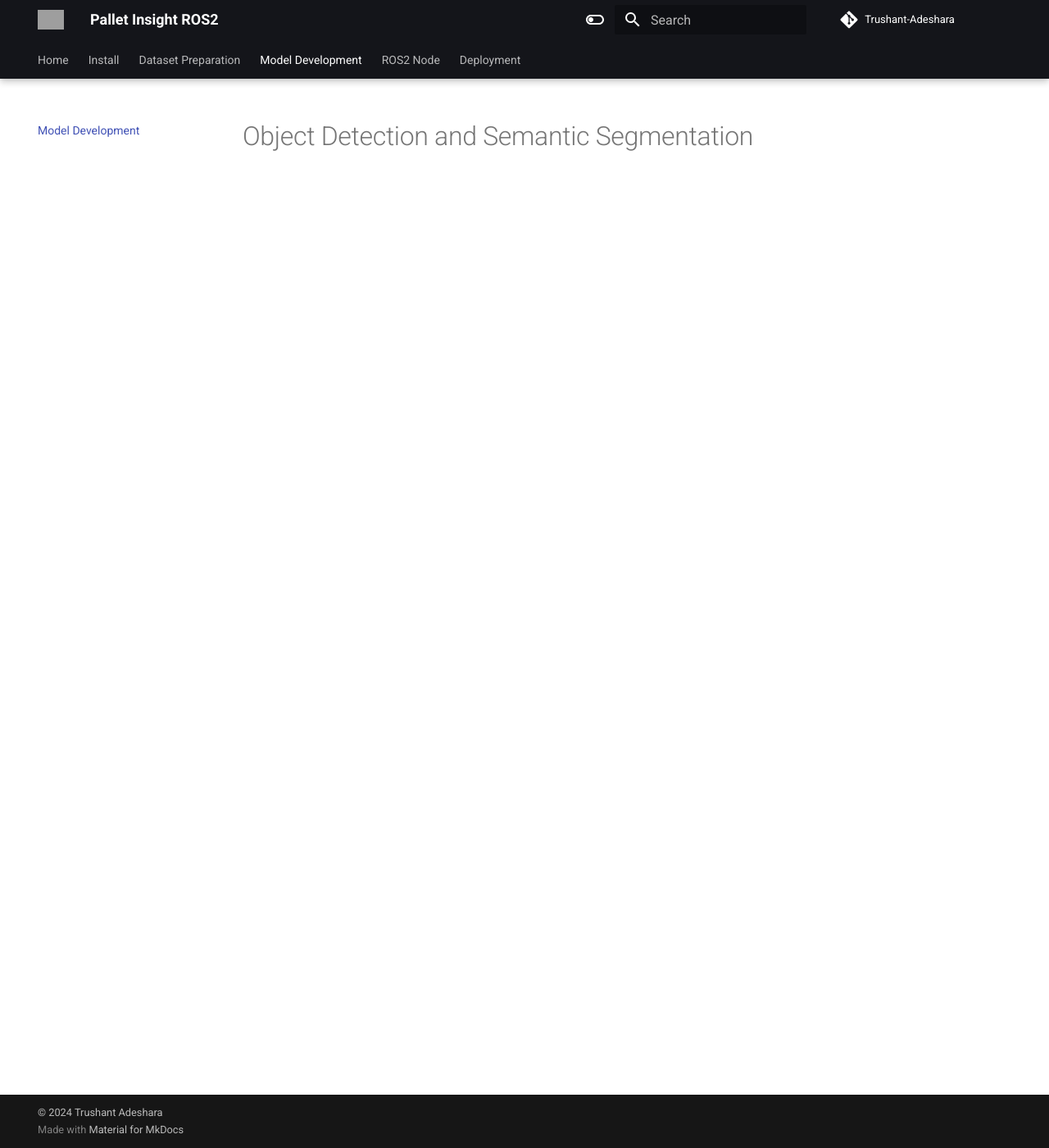
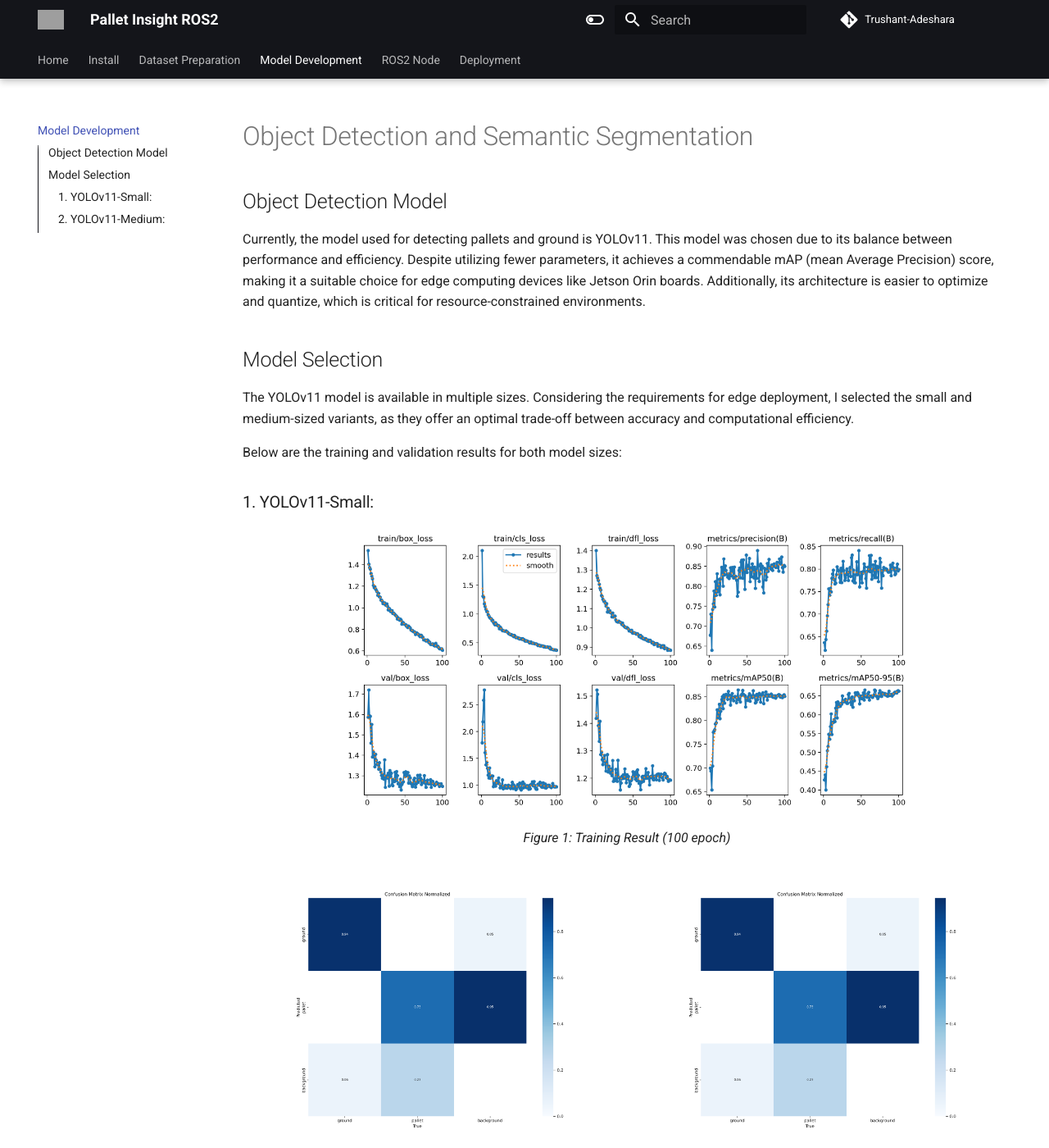
Before and after one commit to trushant05/pallet_insight_ros2, an MkDocs documentation site: the page built from docs/model.md, in a window 1280 px wide and 1400 px high. Shown: the whole window at 82% size. Built offline with MkDocs 1.6.1 and Material for MkDocs 9.7.7, drawn with Linux system fonts in a browser that asks for light colours; some of the changed text lies outside the part shown; grey boxes are pictures that could not be loaded.

Commit message:
update Object Detection section in documentation with YOLOv11 model training and validation results

```diff
--- a/docs/model.md
+++ b/docs/model.md
@@ -1 +1,50 @@
 # Object Detection and Semantic Segmentation
+
+## Object Detection Model
+
+Currently, the model used for detecting pallets and ground is YOLOv11. This model was chosen due to its balance between performance and efficiency. Despite utilizing fewer parameters, it achieves a commendable mAP (mean Average Precision) score, making it a suitable choice for edge computing devices like Jetson Orin boards. Additionally, its architecture is easier to optimize and quantize, which is critical for resource-constrained environments.
+
+## Model Selection
+The YOLOv11 model is available in multiple sizes. Considering the requirements for edge deployment, I selected the small and medium-sized variants, as they offer an optimal trade-off between accuracy and computational efficiency.
+
+Below are the training and validation results for both model sizes:
+
+### 1. YOLOv11-Small:
+
+  <figure>
+      <img src="/assets/img/yolov11_s_100_ep.png" alt="YOLOv11 Small" width="700">
+      <figcaption>Figure 1: Training Result (100 epoch)</figcaption>
+  </figure>
+
+  <div style="display: flex; justify-content: space-around; align-items: flex-start; gap: 20px;">
+  <figure>
+      <img src="/assets/img/yolov11_s_100_ep_cmn.png" alt="YOLOv11 Medium" width="400">
+      <figcaption>Figure 2: Training Confusion Matrix Normalized</figcaption>
+  </figure>
+  <figure>
+      <img src="/assets/img/yolov11_s_100_ep_cmn.png" alt="YOLOv11 Medium" width="400">
+      <figcaption>Figure 3: Validation Confusion Matrix Normalized</figcaption>
+  </figure>
+  </div>
+
+### 2. YOLOv11-Medium:
+
+  <figure>
+      <img src="/assets/img/yolov11_m_100_ep.png" alt="YOLOv11 Medium" width="700">
+      <figcaption>Figure 4: Training Result (100 epoch)</figcaption>
+  </figure>
+
+  <div style="display: flex; justify-content: space-around; align-items: flex-start; gap: 20px;">
+  <figure>
+      <img src="/assets/img/yolov11_m_100_ep_cmn.png" alt="YOLOv11 Medium" width="400">
+      <figcaption>Figure 5: Training Confusion Matrix Normalized</figcaption>
+  </figure>
+  <figure>
+      <img src="/assets/img/yolov11_m_100_ep_cmn.png" alt="YOLOv11 Medium" width="400">
+      <figcaption>Figure 6: Validation Confusion Matrix Normalized</figcaption>
+  </figure>
+</div>
+
+Note: The results shown above pertain to the YOLOv11 small and medium-sized models trained for 100 epochs. For a comprehensive analysis, including results from both 50-epoch and 100-epoch training, refer to the full results.
+
+Download the complete result: [(YOLOv11s-50ep)](./assets/files/YOLOv11_s_50ep.zip) [(YOLOv11s-100ep)](./assets/files/YOLOv11_s_100ep.zip) [(YOLOv11m-50ep)](./assets/files/YOLOv11_m_50ep.zip) [(YOLOv11m-100ep)](./assets/files/YOLOv11_m_100ep.zip)
```
Also changed, not shown: docs/data.md (+1 -1 lines), docs/assets/img/yolov11_m_100_ep.png (added), docs/assets/img/yolov11_m_100_ep_cmn.png (added), docs/assets/img/yolov11_m_50_ep.png (added), docs/assets/img/yolov11_m_50_ep_cmn.png (added), docs/assets/img/yolov11_s_100_ep.png (added), docs/assets/img/yolov11_s_100_ep_cmn.png (added), docs/assets/img/yolov11_s_50_ep.png (added), docs/assets/img/yolov11_s_50_ep_cmn.png (added), 4 other files.
